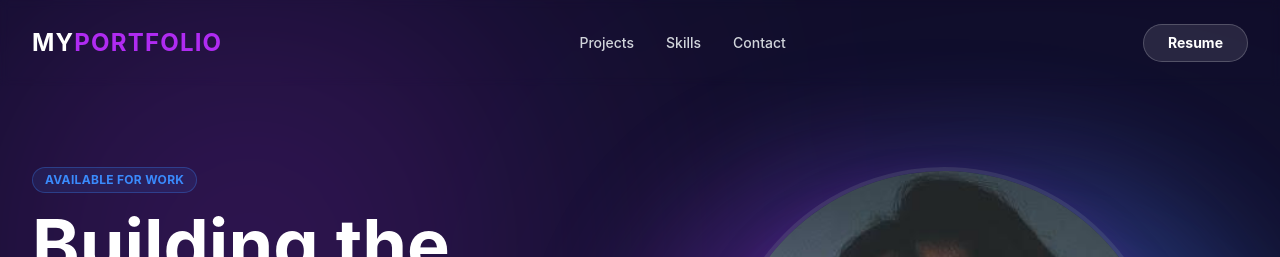
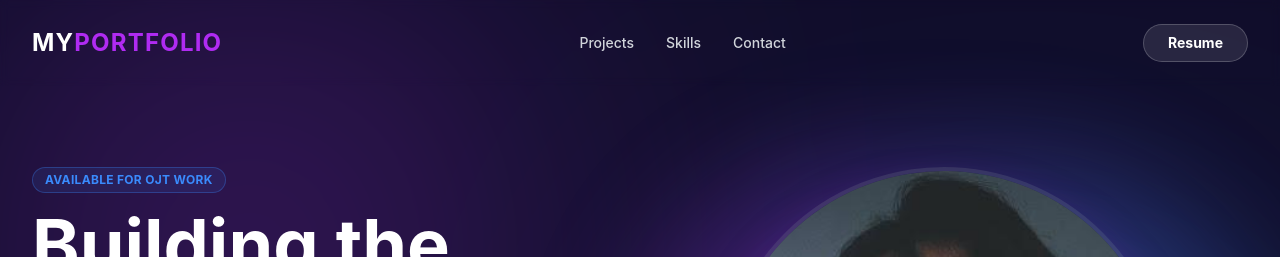
Before and after one commit to Nokitaki/Portfolio, a React (Vite) app in the folder portfolio/: page / in a window 1280 px wide. Shown: the top 257 px of the page. Built offline with nearby package versions, Linux system fonts and the light colour scheme.

Commit message:
Update App.jsx

```diff
--- a/portfolio/src/App.jsx
+++ b/portfolio/src/App.jsx
@@ -148,7 +148,7 @@ function App() {
       <main className="relative z-10 max-w-7xl mx-auto px-8 py-20 flex flex-col md:flex-row items-center justify-between">
         <div className="md:w-1/2 text-left mb-16 md:mb-0">
           <div className="inline-block px-3 py-1 mb-4 border border-neon-blue/30 rounded-full bg-neon-blue/10 text-neon-blue text-xs font-bold tracking-wide uppercase">
-            Available for work
+            Available for OJT work
           </div>
           <h1 className="text-5xl md:text-7xl font-bold leading-tight mb-6">
             Building the <br />
```
